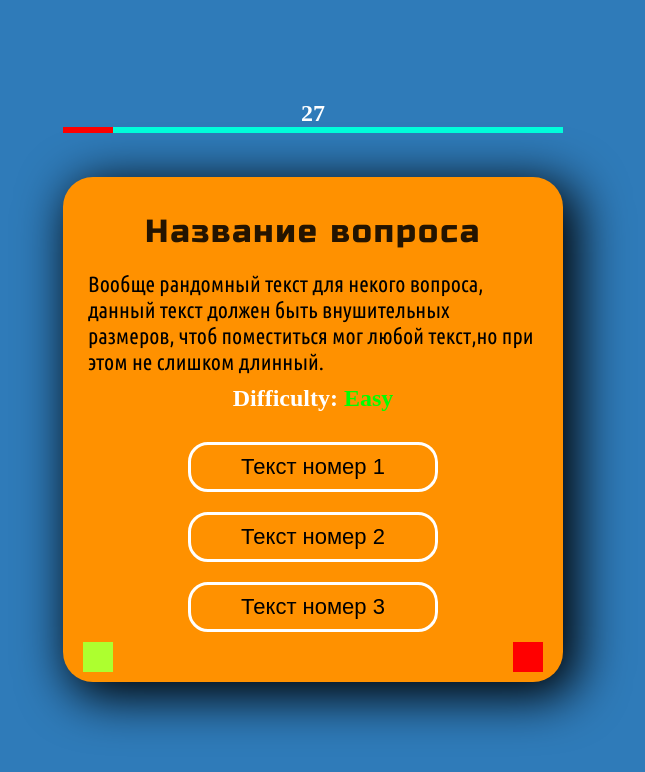
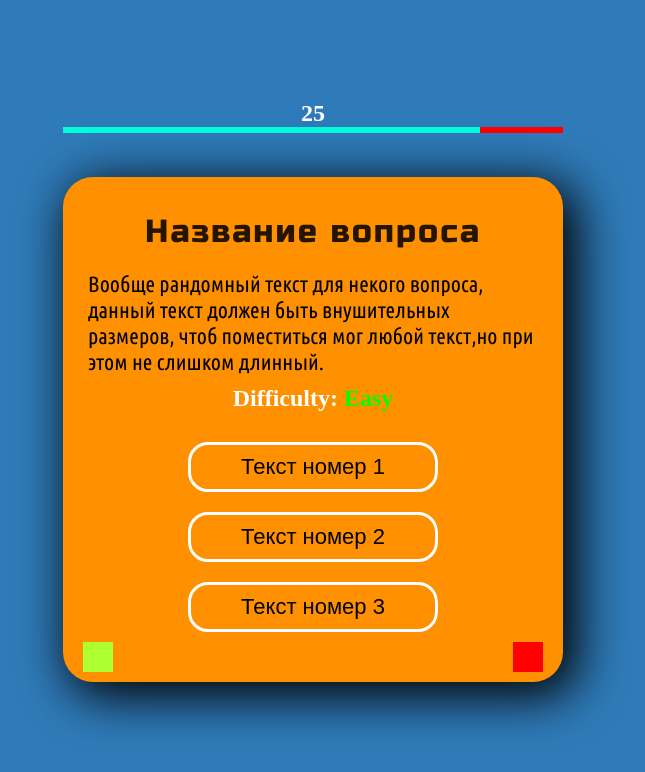
Before and after one commit to HHussHH/Quiz, a React (Create React App) app: page /game in a window 1280 px wide. Shown: the top 772 px of the page, without its empty margins (327-972 px from the left). Built offline with nearby package versions, Linux system fonts and the light colour scheme.

Commit message:
added full func timer

```diff
--- a/src/components/Card/Card.tsx
+++ b/src/components/Card/Card.tsx
@@ -3,25 +3,25 @@ import styles from "./card.module.scss";
 
 const Card = () => {
   type btn = {
-    [key: string]: string | number;
+    [key: string]: string;
   };
-  const [active, setActive] = useState<number | string>();
+  const [active, setActive] = useState<string>("");
 
-  const handleClick = (id: number | string) => {
+  const handleClick = (id: string) => {
     setActive(id);
   };
 
   const buttons: btn[] = [
     {
-      id: 1,
+      id: "answer_1",
       text: "Текст номер 1",
     },
     {
-      id: 2,
+      id: "answer_2",
       text: "Текст номер 2",
     },
     {
-      id: 3,
+      id: "answer_3",
       text: "Текст номер 3",
     },
   ];
--- a/src/components/Card/Timer.tsx
+++ b/src/components/Card/Timer.tsx
@@ -1,9 +1,33 @@
 import styles from "./timer.module.scss";
+import { useAppDispatch, useAppSelector } from "../../store";
+import { setTime } from "../../features/timer/timer-slice";
 const Timer = () => {
+  const dispatch = useAppDispatch();
+  const currentTime = useAppSelector((state) => state.timer.currentTime);
+
+  const timerSys = () => {
+    if (currentTime >= 1) {
+      dispatch(setTime(1));
+    }
+    if (currentTime <= 0) {
+      return;
+    }
+  };
+
+  setTimeout(timerSys, 1000);
+
+  const width = (number: number, base: number) => {
+    return (number / base) * 100;
+  };
   return (
     <div className={styles.timer}>
-      <span className={styles.time}>27</span>
-      <div className={styles.timeline} />
+      <span className={styles.time}>{currentTime}</span>
+      <div className={styles.timelineRed}>
+        <div
+          className={styles.timeline}
+          style={{ width: `${width(currentTime, 30)}%` }}
+        />
+      </div>
     </div>
   );
 };
--- a/src/components/Card/timer.module.scss
+++ b/src/components/Card/timer.module.scss
@@ -13,16 +13,16 @@
   align-items: center;
   justify-content: center;
 }
+.timelineRed {
+  width: 500px;
+  background-color: red;
+  height: 6px;
+}
+
 .timeline {
-  width: 500px;
+  max-width: 500px;
+  width: 10%;
+  height: 6px;
   background-color: rgb(0, 255, 221);
-  height: 6px;
-
-  &::after {
-    content: "";
-    display: block;
-    width: 10%;
-    height: 6px;
-    background-color: red;
-  }
+  transition: all 0.2s linear;
 }
--- a/src/features/question/quest-slice.ts
+++ b/src/features/question/quest-slice.ts
@@ -27,7 +27,7 @@ const initialState: quest[] = [
       answer_2: "text2",
       answer_3: "text3",
     },
-    currentAnswer: "answer_1",
+    currentAnswer: "answer_2",
   },
 ];
 
--- /dev/null
+++ b/src/features/timer/timer-slice.ts
@@ -0,0 +1,22 @@
+import { createSlice, PayloadAction } from "@reduxjs/toolkit";
+import { RootState } from "../../store";
+type timerInitial = {
+  [key: string]: number;
+};
+const initialState: timerInitial = {
+  maxTime: 30,
+  currentTime: 30,
+};
+
+const timerSlice = createSlice({
+  name: "@@timer",
+  initialState,
+  reducers: {
+    setTime(state, action: PayloadAction<number>) {
+      state.currentTime -= action.payload;
+    },
+  },
+});
+export const { setTime } = timerSlice.actions;
+export const timerReducer = timerSlice.reducer;
+export const selectTime = (state: RootState) => state.timer;
--- a/src/store.ts
+++ b/src/store.ts
@@ -1,13 +1,16 @@
 import { configureStore } from "@reduxjs/toolkit";
-import { useDispatch } from "react-redux";
+import { TypedUseSelectorHook, useDispatch, useSelector } from "react-redux";
 import { questReducer } from "./features/question/quest-slice";
+import { timerReducer } from "./features/timer/timer-slice";
 
 export const store = configureStore({
   reducer: {
     quests: questReducer,
+    timer: timerReducer,
   },
 });
 
 export type RootState = ReturnType<typeof store.getState>;
 export type AppDispatch = typeof store.dispatch;
 export const useAppDispatch: () => AppDispatch = useDispatch;
+export const useAppSelector: TypedUseSelectorHook<RootState> = useSelector;
```
